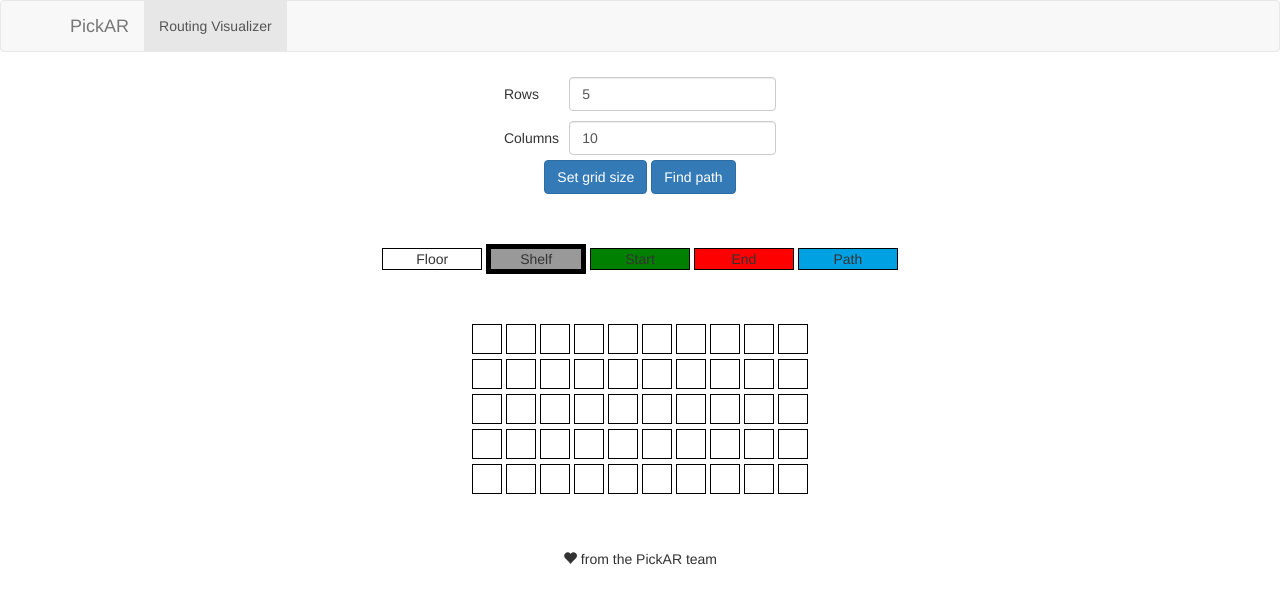
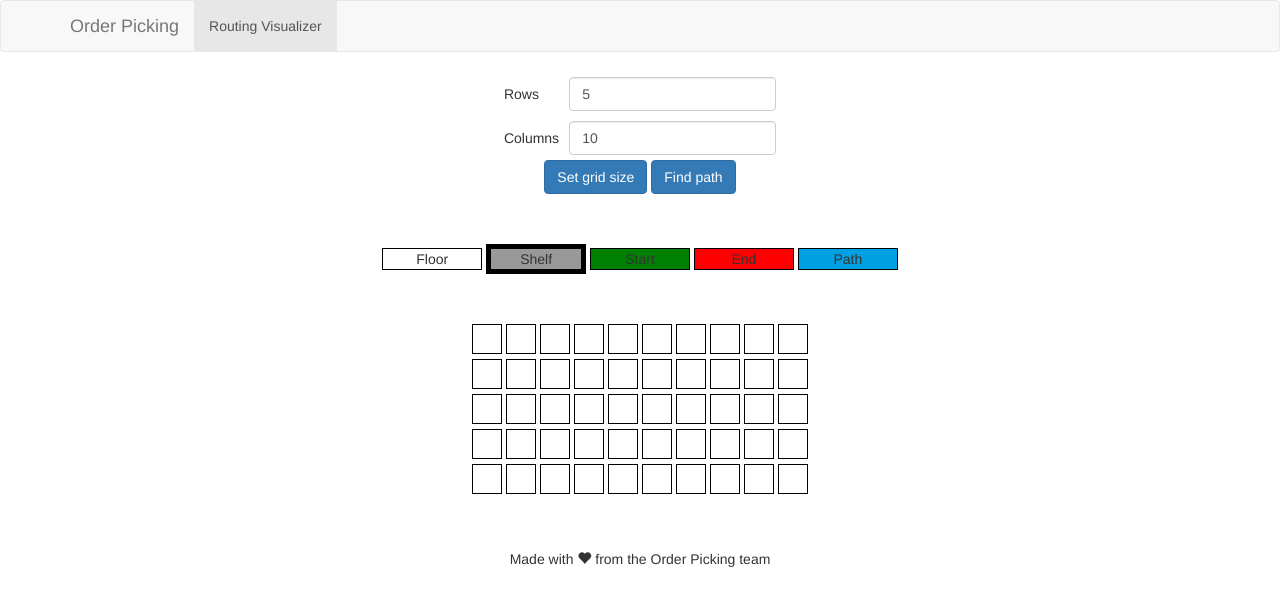
Before and after one commit to GTSupplyChainAR/Order-Picking, a website: page A_star/visualization/app/index.html in a window 1280 px wide. Drawn offline with nearby package versions, Linux system fonts and the light colour scheme; some packages are replaced by stand-ins of ours; files that its build step writes are made by us from their sources.

Commit message:
Warehouse Navigation

```diff
--- a/A_star/visualization/app/index.html
+++ b/A_star/visualization/app/index.html
@@ -1,5 +1,6 @@
 <!doctype html>
 <html>
+
 <head>
   <meta charset="utf-8">
   <title></title>
@@ -15,6 +16,7 @@
   <link rel="stylesheet" href="styles/main.css">
   <!-- endbuild -->
 </head>
+
 <body ng-app="visualizationApp">
   <!--[if lte IE 8]>
       <p class="browsehappy">You are using an <strong>outdated</strong> browser. Please <a href="http://browsehappy.com/">upgrade your browser</a> to improve your experience.</p>
@@ -33,13 +35,15 @@
             <span class="icon-bar"></span>
           </button>
 
-            <a class="navbar-brand" href="#/">PickAR</a>
+          <a class="navbar-brand" href="#/">Order Picking</a>
         </div>
 
         <div class="collapse navbar-collapse" id="js-navbar-collapse">
 
           <ul class="nav navbar-nav">
-              <li class="active"><a href="#/">Routing Visualizer</a></li>
+            <li class="active">
+              <a href="#/">Routing Visualizer</a>
+            </li>
           </ul>
         </div>
       </div>
@@ -52,17 +56,23 @@
 
   <div class="footer">
     <div class="container">
-        <center><p><span class="glyphicon glyphicon-heart"></span> from the PickAR team</p></center>
+      <center>
+        <p>
+          Made with
+          <span class="glyphicon glyphicon-heart"></span> from the Order Picking team</p>
+      </center>
     </div>
   </div>
 
 
   <!-- Google Analytics: change UA-XXXXX-X to be your site's ID -->
   <script>
-       !function(A,n,g,u,l,a,r){A.GoogleAnalyticsObject=l,A[l]=A[l]||function(){
-       (A[l].q=A[l].q||[]).push(arguments)},A[l].l=+new Date,a=n.createElement(g),
-       r=n.getElementsByTagName(g)[0],a.src=u,r.parentNode.insertBefore(a,r)
-       }(window,document,'script','https://www.google-analytics.com/analytics.js','ga');
+    !function (A, n, g, u, l, a, r) {
+      A.GoogleAnalyticsObject = l, A[l] = A[l] || function () {
+        (A[l].q = A[l].q || []).push(arguments)
+      }, A[l].l = +new Date, a = n.createElement(g),
+        r = n.getElementsByTagName(g)[0], a.src = u, r.parentNode.insertBefore(a, r)
+    }(window, document, 'script', 'https://www.google-analytics.com/analytics.js', 'ga');
 
     ga('create', 'UA-XXXXX-X');
     ga('send', 'pageview');
@@ -88,4 +98,5 @@
   <script src="scripts/controllers/about.js"></script>
   <!-- endbuild -->
 </body>
+
 </html>
```
Also changed, not shown: 2 other files. Lines whose indentation alone changed are shown as unchanged.
